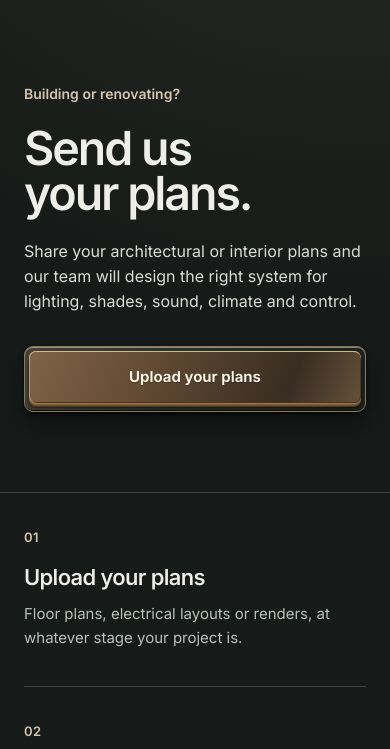
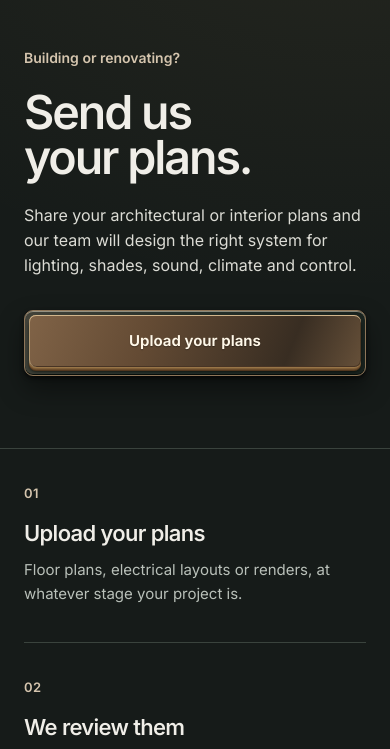
Before and after one commit to pilar-mkt/-domic-planos-preview, a plain HTML site: page ghl/domic-plans-en.html in a window 390 px wide. Shown: the part 43-792 px from the top of the page. Drawn offline with Linux system fonts and the light colour scheme; a script that the page names is missing.

Commit message:
Tighten hero spacing so CTA sits above the fold; Corporate -> Commercial
Co-Authored-By: Claude Opus 5.5 <noreply@anthropic.com>
Claude-Session: https://claude.ai/code/session_01Daq5dhNW6wGV6urWRL9fy4

```diff
--- a/ghl/domic-plans-en.html
+++ b/ghl/domic-plans-en.html
@@ -28,7 +28,7 @@
   .domic-plans .masthead-note{font-size:13px;color:var(--quiet)}
 
   /* Hero */
-  .domic-plans .hero{padding-top:clamp(80px,12vw,180px);padding-bottom:clamp(90px,12vw,170px)}
+  .domic-plans .hero{padding-top:clamp(24px,4vh,64px);padding-bottom:clamp(72px,9vw,130px)}
   .domic-plans .eyebrow{font-size:14px;font-weight:600;color:var(--sand);margin-bottom:24px}
   .domic-plans h1{max-width:900px;font-size:clamp(52px,7vw,104px);font-weight:570;letter-spacing:-.045em;line-height:.98;text-wrap:balance}
   .domic-plans .lead{max-width:580px;margin-top:30px;color:#dcdcd5;font-size:clamp(17px,1.4vw,20px);line-height:1.55;text-wrap:pretty}
@@ -63,7 +63,7 @@
   @media(max-width:850px){
     .domic-plans .logo{width:76px}
     .domic-plans .masthead-note{font-size:12px;text-align:right;max-width:150px}
-    .domic-plans .hero{padding-top:64px;padding-bottom:80px}
+    .domic-plans .hero{padding-top:28px;padding-bottom:72px}
     .domic-plans h1{font-size:clamp(44px,12vw,68px)}
     .domic-plans .lead{margin-top:22px;font-size:16px}
     .domic-plans .hero .primary{margin-top:32px;width:100%;min-width:0}
```
Also changed, not shown: ghl/domic-plans-es.html (+2 -2 lines), index.html (+4 -4 lines), 1 other file.
